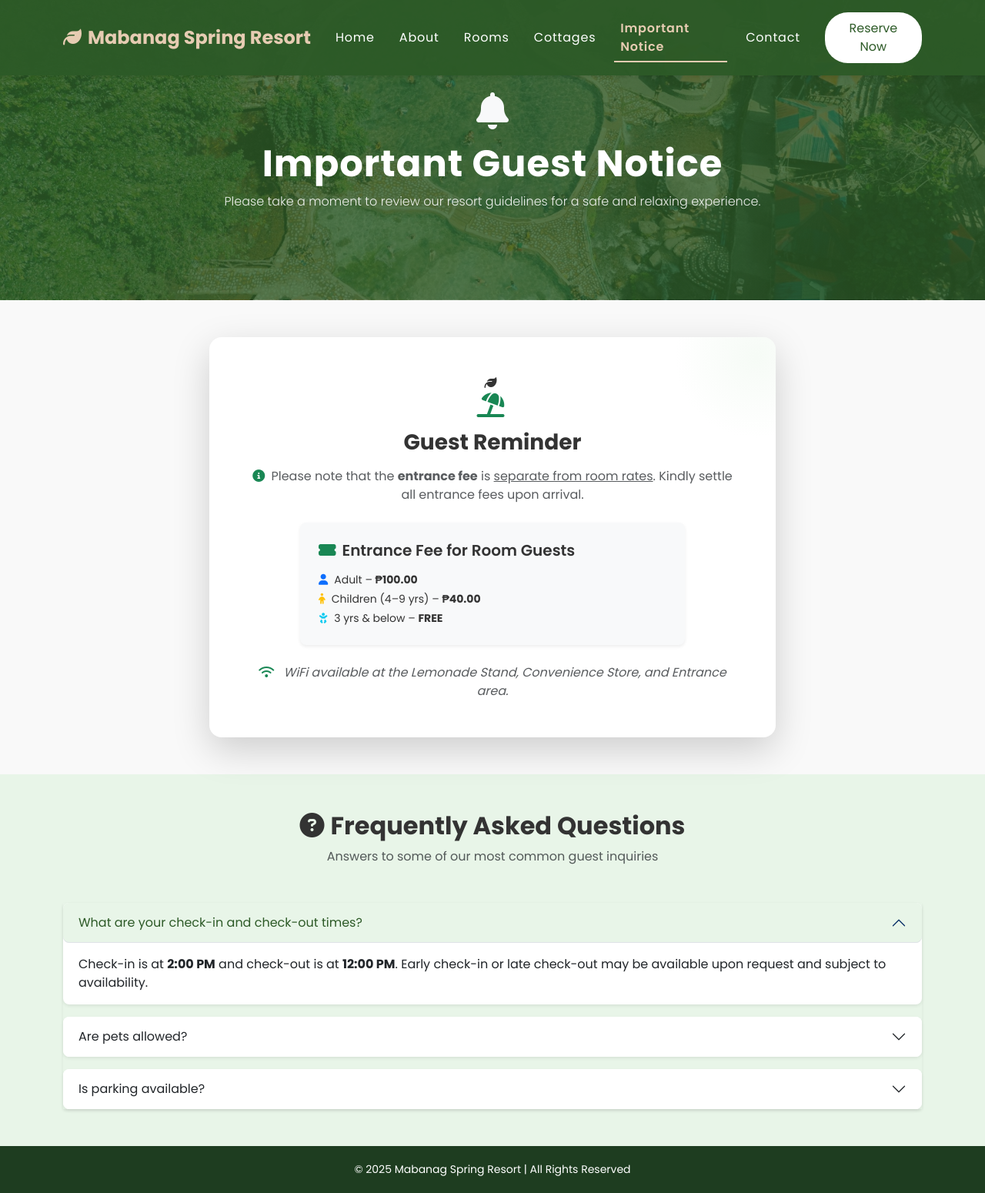
After one commit to NMSCSTR/MABANAG-SPRING-RESORT, a PHP site: page /notice.php in a window 1280 px wide. The commit adds this page. Shown: the whole page at 77% size. Run offline with PHP 8.4, Linux system fonts and the light colour scheme.

```diff
--- a/aboutus.php
+++ b/aboutus.php
@@ -316,10 +316,10 @@
         <div class="collapse navbar-collapse" id="navbarNav">
             <ul class="navbar-nav ms-auto align-items-lg-center">
                 <li class="nav-item"><a class="nav-link" href="index.php">Home</a></li>
-                <li class="nav-item"><a class="nav-link active" href="#">About</a></li>
+                <li class="nav-item"><a class="nav-link active fw-semibold" href="#">About</a></li>
                 <li class="nav-item"><a class="nav-link" href="rooms.php">Rooms</a></li>
                 <li class="nav-item"><a class="nav-link" href="cottages.php">Cottages</a></li>
-                <li class="nav-item"><a class="nav-link" href="#gallery">Gallery</a></li>
+                <li class="nav-item"><a class="nav-link" href="notice.php">Important Notice</a></li>
                 <li class="nav-item"><a class="nav-link" href="contactus.php">Contact</a></li>
                 <li class="nav-item">
                     <a class="btn btn-resort ms-lg-3 mt-2 mt-lg-0" href="guest_reservation.php">Reserve Now</a>
--- a/cottages.php
+++ b/cottages.php
@@ -425,8 +425,8 @@
                     <li class="nav-item"><a class="nav-link" href="index.php">Home</a></li>
                     <li class="nav-item"><a class="nav-link" href="aboutus.php">About</a></li>
                     <li class="nav-item"><a class="nav-link" href="rooms.php">Rooms</a></li>
-                    <li class="nav-item"><a class="nav-link active" href="cottages.php">Cottages</a></li>
-                    <li class="nav-item"><a class="nav-link" href="#gallery">Gallery</a></li>
+                    <li class="nav-item"><a class="nav-link active fw-semibold" href="cottages.php">Cottages</a></li>
+                    <li class="nav-item"><a class="nav-link" href="notice.php">Important Notice</a></li>
                     <li class="nav-item"><a class="nav-link" href="contactus.php">Contact</a></li>
                     <li class="nav-item mt-2 mt-lg-0 ms-lg-3">
                         <a class="btn btn-resort" href="guest_reservation.php" role="button"
--- a/filter_rooms.php
+++ b/filter_rooms.php
@@ -1,11 +1,10 @@
 <?php
-include 'admin/connect.php'; // make sure this creates $conn as a mysqli connection
+include 'admin/connect.php';
 
 $check_in = $_POST['check_in'];
 $check_out = $_POST['check_out'];
 $type = $_POST['type'] ?? 'all';
 
-// Base SQL query
 $sql = "SELECT * FROM room r
         WHERE r.room_availability = 'available'
         AND r.room_id NOT IN (
@@ -18,7 +17,7 @@ $sql = "SELECT * FROM room r
             )
         )";
 
-// Add type filter if needed
+
 if ($type !== 'all') {
     $sql .= " AND r.room_type = ?";
 }
--- a/guest_reservation.php
+++ b/guest_reservation.php
@@ -620,7 +620,7 @@
                         <a class="nav-link" href="index.php">Home</a>
                     </li>
                     <li class="nav-item">
-                        <a class="nav-link" href="index.php#about">About</a>
+                        <a class="nav-link" href="aboutus.php">About</a>
                     </li>
                     <li class="nav-item">
                         <a class="nav-link" href="rooms.php">Rooms</a>
@@ -629,8 +629,7 @@
                         <a class="nav-link" href="cottages.php">Cottages</a>
                     </li>
                     <li class="nav-item">
-                        <a class="nav-link" href="index.php#gallery">Gallery</a>
-                    </li>
+                        <a class="nav-link" href="notice.php">Important Notice</a></li>
                     <li class="nav-item">
                         <a class="nav-link" href="contact.php">Contact</a>
                     </li>
--- a/index.php
+++ b/index.php
@@ -35,11 +35,11 @@ $result = $conn->query($sql2);
             </button>
             <div class="collapse navbar-collapse" id="navbarNav">
                 <ul class="navbar-nav ms-auto align-items-lg-center">
-                    <li class="nav-item"><a class="nav-link active" href="#">Home</a></li>
+                    <li class="nav-item"><a class="nav-link active fw-semibold" href="#">Home</a></li>
                     <li class="nav-item"><a class="nav-link" href="aboutus.php">About</a></li>
                     <li class="nav-item"><a class="nav-link" href="rooms.php">Rooms</a></li>
                     <li class="nav-item"><a class="nav-link" href="cottages.php">Cottages</a></li>
-                    <li class="nav-item"><a class="nav-link" href="#gallery">Gallery</a></li>
+                    <li class="nav-item"><a class="nav-link" href="notice.php">Important Notice</a></li>
                     <li class="nav-item"><a class="nav-link" href="contactus.php">Contact</a></li>
                     <li class="nav-item">
                         <a class="btn btn-reserve ms-lg-3 mt-2 mt-lg-0" href="guest_reservation.php">Reserve Now</a>
--- /dev/null
+++ b/notice.php
@@ -0,0 +1,328 @@
+<!DOCTYPE html>
+<html lang="en">
+<head>
+  <meta charset="UTF-8" />
+  <meta name="viewport" content="width=device-width, initial-scale=1.0" />
+  <title>Important Guest Notice | Mabanag Spring Resort</title>
+
+  <!-- Bootstrap & Font Awesome -->
+  <link href="https://cdn.jsdelivr.net/npm/bootstrap@5.3.3/dist/css/bootstrap.min.css" rel="stylesheet" />
+  <link href="https://cdnjs.cloudflare.com/ajax/libs/font-awesome/6.4.0/css/all.min.css" rel="stylesheet" />
+  <link href="https://fonts.googleapis.com/css2?family=Poppins:wght@300;400;600;700&display=swap" rel="stylesheet" />
+
+  <style>
+    :root {
+      --forest-green: #2d5a27;
+      --spring-green: #4a7c59;
+      --leaf-green: #8cb369;
+      --water-blue: #4d9de0;
+      --sand: #e6ccb2;
+      --resort-primary: #2d5a27;
+      --resort-accent: #4a7c59;
+      --resort-light: #e8f5e8;
+      --resort-dark: #1e3d20;
+      --white: #fff;
+    }
+
+    body {
+      font-family: "Poppins", sans-serif;
+      background-color: #f9f9f9;
+      color: #333;
+      overflow-x: hidden;
+    }
+
+    /* 🔹 Updated Navbar Design */
+    .navbar {
+      background-color: rgba(45, 90, 39, 0.95) !important;
+      padding: 1rem 1.5rem;
+      color: white;
+      transition: all 0.4s ease;
+      backdrop-filter: blur(0px);
+    }
+
+    .navbar .navbar-brand {
+      font-weight: 700;
+      font-size: 1.5rem;
+      color: var(--sand) !important;
+      transition: all 0.3s ease;
+    }
+
+    .navbar .navbar-brand i {
+      color: var(--sand);
+    }
+
+    .navbar .navbar-nav .nav-link {
+      color: white !important;
+      font-weight: 500;
+      letter-spacing: 0.05rem;
+      transition: all 0.3s ease;
+      margin: 0 0.5rem;
+      position: relative;
+    }
+
+    .navbar .navbar-nav .nav-link::after {
+      content: '';
+      position: absolute;
+      width: 0;
+      height: 2px;
+      bottom: 0;
+      left: 0;
+      background-color: var(--sand);
+      transition: width 0.3s ease;
+    }
+
+    .navbar .navbar-nav .nav-link:hover::after,
+    .navbar .navbar-nav .nav-link.active::after {
+      width: 100%;
+    }
+
+    .navbar .navbar-nav .nav-link:hover,
+    .navbar .navbar-nav .nav-link.active {
+      color: var(--sand) !important;
+    }
+
+    .btn-resort {
+      background-color: var(--white);
+      color: var(--forest-green);
+      border-radius: 30px;
+      padding: 0.5rem 1.2rem;
+      font-weight: 500;
+      transition: all 0.3s ease;
+    }
+
+    .btn-resort:hover {
+      background-color: var(--resort-primary);
+      color: var(--white);
+    }
+
+    /* Hero Section */
+    .notice-hero {
+      background: linear-gradient(rgba(45, 90, 39, 0.8), rgba(45, 90, 39, 0.8)),
+        url("photo/g1.jpg");
+      background-size: cover;
+      background-position: center;
+      color: #fff;
+      text-align: center;
+      padding: 120px 20px 100px;
+    }
+
+    .notice-hero h1 {
+      font-weight: 700;
+      letter-spacing: 1px;
+    }
+
+    .notice-hero p {
+      font-size: 16px;
+      opacity: 0.9;
+    }
+
+    /* Notice Section */
+    .notice-section {
+      margin-top: -50px;
+    }
+
+    .notice-card {
+      background: #fff;
+      border-radius: 20px;
+      box-shadow: 0 4px 20px rgba(0, 0, 0, 0.08);
+      padding: 40px 30px;
+      text-align: center;
+      max-width: 800px;
+      margin: auto;
+      position: relative;
+      overflow: hidden;
+    }
+
+    .notice-card::before {
+      content: "";
+      position: absolute;
+      top: -100px;
+      right: -100px;
+      width: 250px;
+      height: 250px;
+      background: radial-gradient(circle, var(--resort-light), transparent 60%);
+      opacity: 0.4;
+    }
+
+    .notice-card h4 {
+      color: var(--resort-primary);
+      font-weight: 700;
+    }
+
+    .notice-card span {
+      display: inline-block;
+      background: var(--resort-light);
+      color: var(--resort-dark);
+      border-radius: 10px;
+      padding: 15px 25px;
+      margin-top: 20px;
+      font-size: 14px;
+    }
+
+    .notice-card i {
+      margin-right: 5px;
+    }
+
+    /* FAQ Section */
+    .faq-section {
+      padding: 80px 0;
+      background: var(--resort-light);
+    }
+
+    .section-title {
+      color: var(--resort-primary);
+      font-weight: 600;
+    }
+
+    .accordion-button {
+      font-weight: 500;
+    }
+
+    .accordion-button:not(.collapsed) {
+      background-color: var(--resort-light);
+      color: var(--resort-primary);
+    }
+
+    footer {
+      background-color: var(--resort-dark);
+      color: var(--white);
+      text-align: center;
+      padding: 20px;
+      font-size: 14px;
+    }
+  </style>
+</head>
+
+<body>
+  <!-- 🌿 Navbar -->
+  <nav class="navbar navbar-expand-lg fixed-top shadow-sm">
+    <div class="container">
+      <a class="navbar-brand" href="#"><i class="fas fa-leaf me-2"></i>Mabanag Spring Resort</a>
+      <button class="navbar-toggler bg-light" type="button" data-bs-toggle="collapse" data-bs-target="#navbarNav">
+        <span class="navbar-toggler-icon"></span>
+      </button>
+      <div class="collapse navbar-collapse" id="navbarNav">
+        <ul class="navbar-nav ms-auto align-items-lg-center">
+          <li class="nav-item"><a class="nav-link" href="index.php">Home</a></li>
+          <li class="nav-item"><a class="nav-link" href="aboutus.php">About</a></li>
+          <li class="nav-item"><a class="nav-link" href="rooms.php">Rooms</a></li>
+          <li class="nav-item"><a class="nav-link" href="cottages.php">Cottages</a></li>
+          <li class="nav-item"><a class="nav-link active fw-semibold" href="notice.php">Important Notice</a></li>
+          <li class="nav-item"><a class="nav-link" href="contactus.php">Contact</a></li>
+          <li class="nav-item ms-lg-3 mt-2 mt-lg-0">
+            <a class="btn btn-resort" href="guest_reservation.php">Reserve Now</a>
+          </li>
+        </ul>
+      </div>
+    </div>
+  </nav>
+
+  <!-- 🌿 Hero Section -->
+<section class="notice-hero position-relative text-center text-white d-flex align-items-center justify-content-center">
+  <div class="overlay"></div>
+  <div class="content" data-aos="fade-up">
+    <i class="fas fa-bell fa-3x mb-3 text-light"></i>
+    <h1 class="fw-bold display-5">Important Guest Notice</h1>
+    <p class="lead mt-2">Please take a moment to review our resort guidelines for a safe and relaxing experience.</p>
+  </div>
+</section>
+
+<!-- 🌸 Notice Details Section -->
+<section class="notice-details py-5">
+  <div class="container">
+    <div class="row justify-content-center">
+      <div class="col-lg-8">
+        <div class="notice-card shadow-lg text-center p-5 rounded-4 position-relative overflow-hidden" data-aos="fade-up">
+          <div class="floating-icon">
+            <i class="fas fa-leaf"></i>
+          </div>
+
+          <i class="fas fa-umbrella-beach fa-2x mb-3 text-success"></i>
+          <h3 class="fw-bold text-resort-primary mb-3">Guest Reminder</h3>
+          <p class="text-muted mb-4">
+            <i class="fas fa-info-circle text-success me-1"></i>
+            Please note that the <strong>entrance fee</strong> is <u>separate from room rates</u>. Kindly settle all entrance
+            fees upon arrival.
+          </p>
+
+          <div class="fee-box text-start mx-auto bg-light p-4 rounded-3 shadow-sm" style="max-width: 500px;">
+            <h5 class="fw-semibold text-resort-primary mb-3">
+              <i class="fas fa-ticket-alt me-2 text-success"></i>Entrance Fee for Room Guests
+            </h5>
+            <ul class="list-unstyled mb-0 small">
+              <li class="mb-1"><i class="fas fa-user text-primary me-2"></i>Adult – <strong>₱100.00</strong></li>
+              <li class="mb-1"><i class="fas fa-child text-warning me-2"></i>Children (4–9 yrs) – <strong>₱40.00</strong></li>
+              <li><i class="fas fa-baby text-info me-2"></i>3 yrs & below – <strong>FREE</strong></li>
+            </ul>
+          </div>
+
+          <div class="mt-4">
+            <i class="fas fa-wifi text-success me-2"></i>
+            <em class="text-muted">WiFi available at the Lemonade Stand, Convenience Store, and Entrance area.</em>
+          </div>
+        </div>
+      </div>
+    </div>
+  </div>
+</section>
+
+<!-- 🌾 FAQ Section -->
+<section class="faq-section py-5 leaf-pattern">
+  <div class="container">
+    <div class="text-center mb-5" data-aos="fade-up">
+      <h2 class="fw-bold text-resort-primary"><i class="fas fa-question-circle me-2"></i>Frequently Asked Questions</h2>
+      <p class="text-muted">Answers to some of our most common guest inquiries</p>
+    </div>
+
+    <div class="accordion accordion-flush shadow-sm" id="faqAccordion" data-aos="fade-up">
+      <div class="accordion-item mb-3 rounded-3 border-0 shadow-sm">
+        <h2 class="accordion-header">
+          <button class="accordion-button rounded-3" type="button" data-bs-toggle="collapse" data-bs-target="#faq1">
+            What are your check-in and check-out times?
+          </button>
+        </h2>
+        <div id="faq1" class="accordion-collapse collapse show">
+          <div class="accordion-body">
+            Check-in is at <strong>2:00 PM</strong> and check-out is at <strong>12:00 PM</strong>. Early check-in or late check-out may be available upon request and subject to availability.
+          </div>
+        </div>
+      </div>
+
+      <div class="accordion-item mb-3 rounded-3 border-0 shadow-sm">
+        <h2 class="accordion-header">
+          <button class="accordion-button collapsed rounded-3" type="button" data-bs-toggle="collapse" data-bs-target="#faq2">
+            Are pets allowed?
+          </button>
+        </h2>
+        <div id="faq2" class="accordion-collapse collapse">
+          <div class="accordion-body">
+            Pets are welcome in designated areas only. Kindly contact us prior to your visit for arrangements and guidelines.
+          </div>
+        </div>
+      </div>
+
+      <div class="accordion-item rounded-3 border-0 shadow-sm">
+        <h2 class="accordion-header">
+          <button class="accordion-button collapsed rounded-3" type="button" data-bs-toggle="collapse" data-bs-target="#faq3">
+            Is parking available?
+          </button>
+        </h2>
+        <div id="faq3" class="accordion-collapse collapse">
+          <div class="accordion-body">
+            Yes! Complimentary and secure parking is available for all guests.
+          </div>
+        </div>
+      </div>
+    </div>
+  </div>
+</section>
+
+
+  <!-- Footer -->
+  <footer>
+    <p class="mb-0">&copy; 2025 Mabanag Spring Resort | All Rights Reserved</p>
+  </footer>
+
+  <script src="https://cdn.jsdelivr.net/npm/bootstrap@5.3.3/dist/js/bootstrap.bundle.min.js"></script>
+</body>
+</html>
```
Also changed, not shown: contactus.php (+31 -6 lines), rooms.php (+5 -2 lines), uploads/receipts/receipt_1760830288_68f423500932e.jpg (added).
